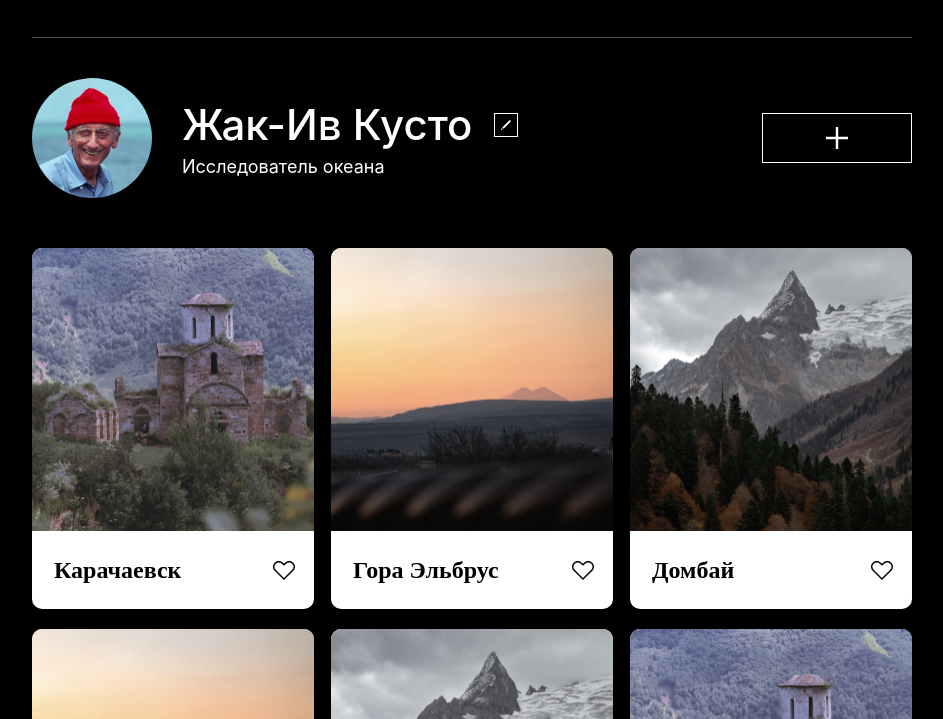
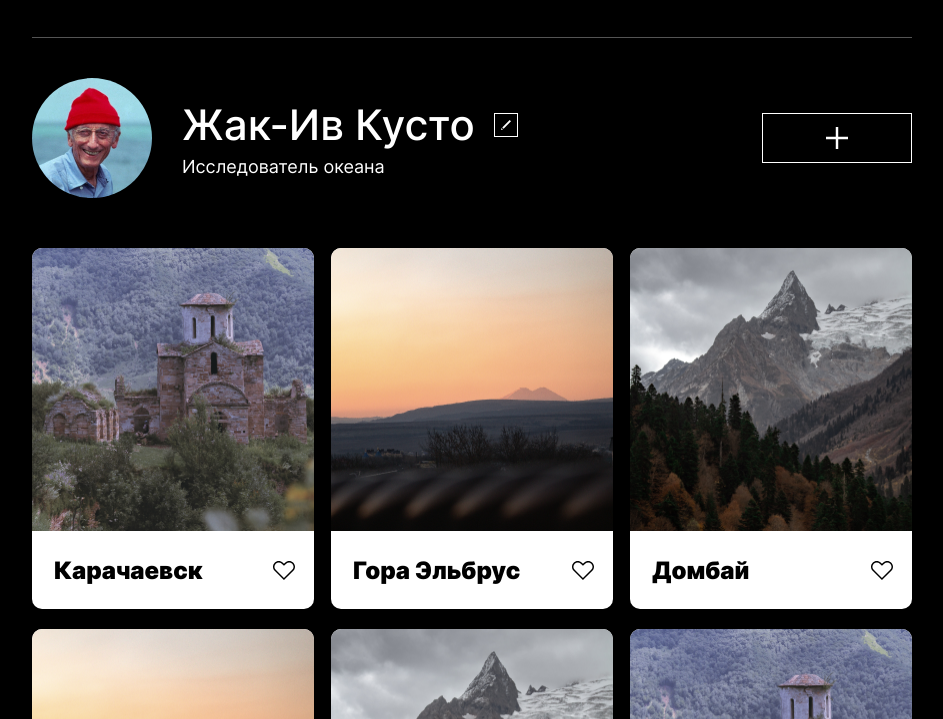
Before and after one commit to shiriaevpg/mesto-project-bootcamp, a website: page index.html in a window 1280 px wide. Shown: the part 81-800 px from the top of the page, without its empty margins (168-1111 px from the left). Drawn offline with Linux system fonts and the light colour scheme; the site is published under a folder, as on GitHub Pages, so addresses that start at the root find nothing.

Commit message:
Update index.css

```diff
--- a/index.css
+++ b/index.css
@@ -1,4 +1,4 @@
-@import url("/vendor/fonts.css");
+@import url("vendor/fonts.css");
 @import url(blocks/page/page.css);
 @import url(blocks/header/header.css);
 @import url(blocks/profile/profile.css);
```
